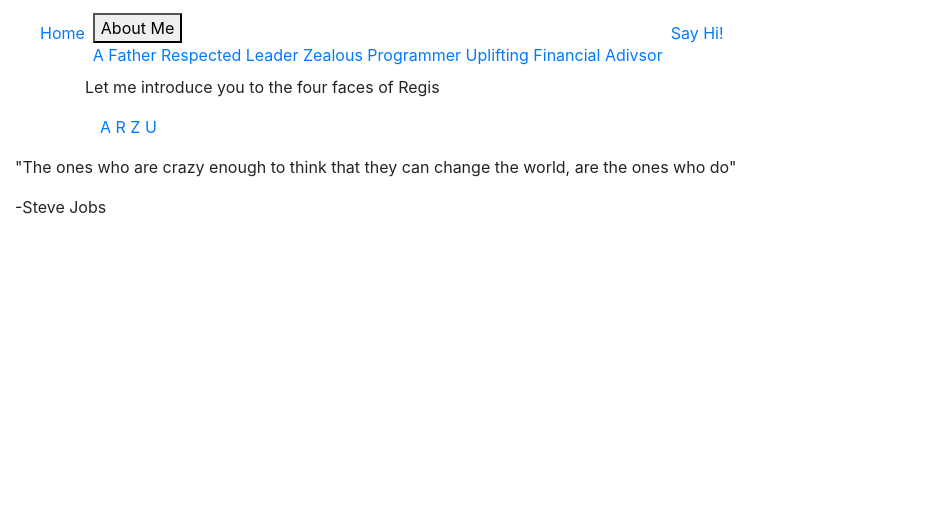
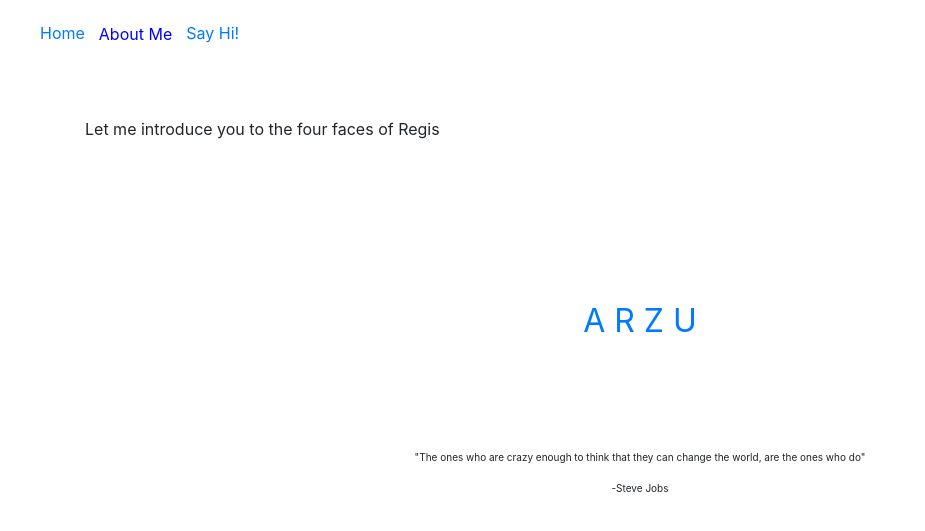
Before and after one commit to RarzuJr/fivefacesofregis, a plain HTML site: page index.html in a window 1280 px wide. Shown: the part 51-582 px from the top of the page, without its empty margins (0-925 px from the left). Drawn offline with nearby package versions, Linux system fonts and the light colour scheme; the site is published under a folder, as on GitHub Pages, so addresses that start at the root find nothing.

Commit message:
fixing css link

```diff
--- a/index.html
+++ b/index.html
@@ -9,7 +9,7 @@
     <!-- Bootstrap CSS -->
     <link rel="stylesheet" href="https://cdn.jsdelivr.net/npm/bootstrap@4.5.3/dist/css/bootstrap.min.css"
         integrity="sha384-TX8t27EcRE3e/ihU7zmQxVncDAy5uIKz4rEkgIXeMed4M0jlfIDPvg6uqKI2xXr2" crossorigin="anonymous">
-    <link rel="stylesheet" href="/assets/CSS/stylesheet.css">
+    <link rel="stylesheet" href="./assets/CSS/stylesheet.css">
     <title>Four Four of Regis</title>
 </head>
 
```
